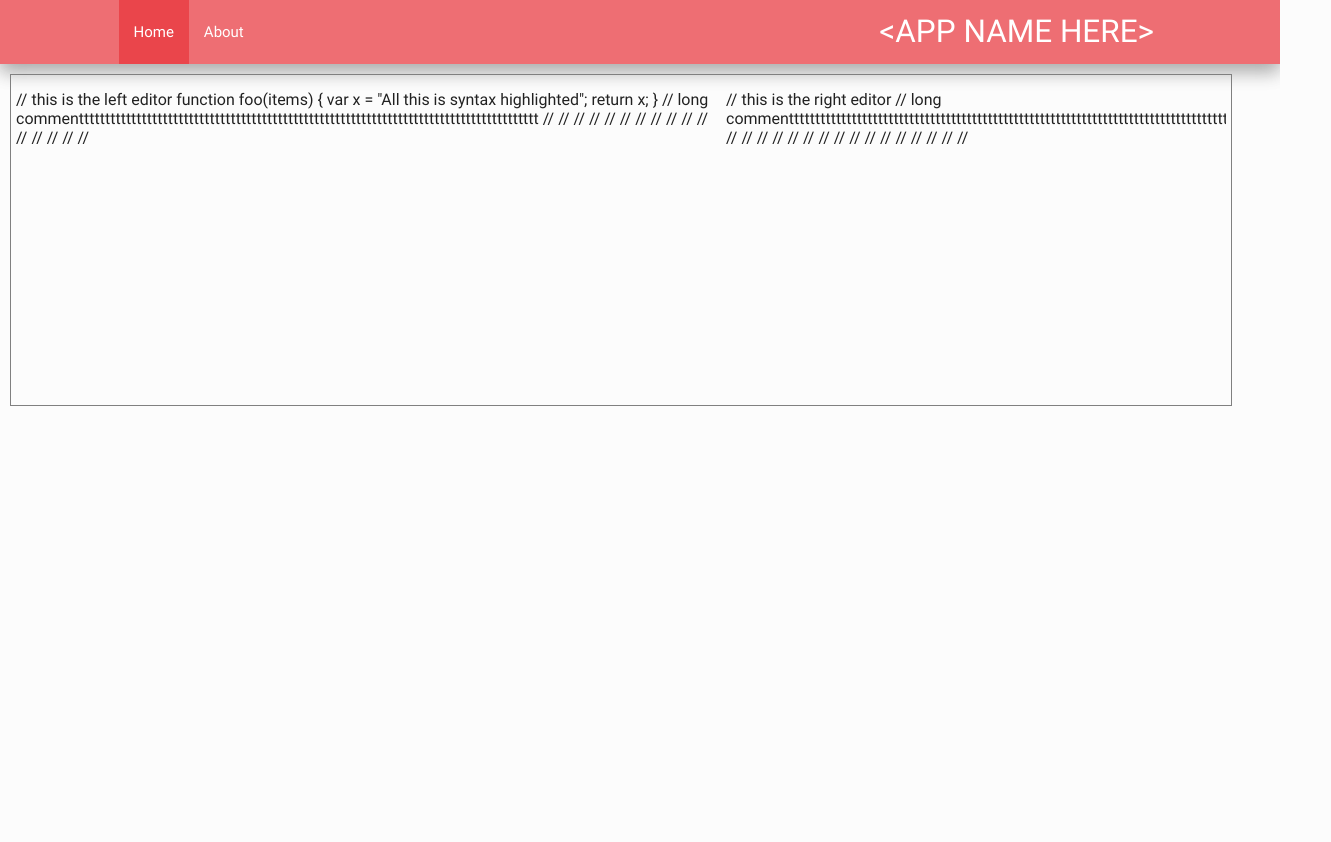
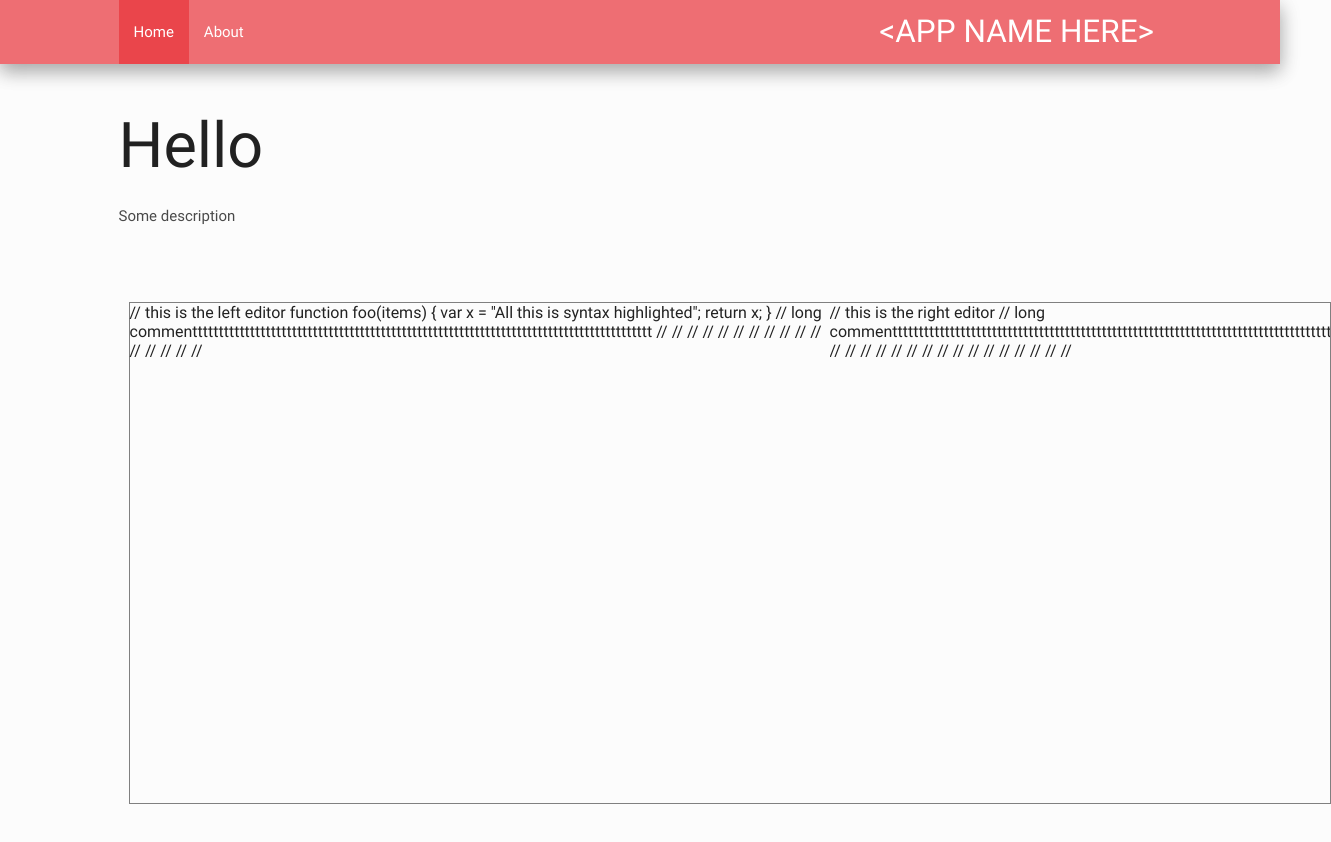
Before and after one commit to sonph/hackutds15, a plain HTML site: page index.html in a window 1280 px wide. Shown: the whole page, 1331 px wide, since content can reach past the window. Before the commit the page ends 800 px from the top, so only its background shows below. Drawn offline with Linux system fonts and the light colour scheme.

Commit message:
table style, div, sections

```diff
--- a/app.css
+++ b/app.css
@@ -21,7 +21,7 @@
   left: 0;
 */
   width: 700px;
-  height: 300px;
+  height: 500;
 }
 
 
@@ -31,13 +31,18 @@
   right: 0;
   max-width: 40%;*/
   width: 500px;
-  height: 300px;
+  height: 500px;
   overflow: scroll;
 }
 
 #table {
   margin: 10px 10px;
   width: auto;
+  padding: 0;
   border: 1px solid gray;
+}
+
+#table td {
+  margin: 0;
   padding: 0;
 }
--- a/home.html
+++ b/home.html
@@ -1,5 +1,10 @@
+<div class="section row container">
+  <h1>Hello</h1>
+  <p>Some description</p>
+</div>
 
-<table id="table">
+<div class="section row container">
+  <table id="table" class="center">
     <tbody>
       <tr>
         <td>
@@ -57,3 +62,4 @@ function foo(items) {
       </tr>
     </tbody>
   </table>
+</div>
```
Lines whose indentation alone changed are shown as unchanged.
